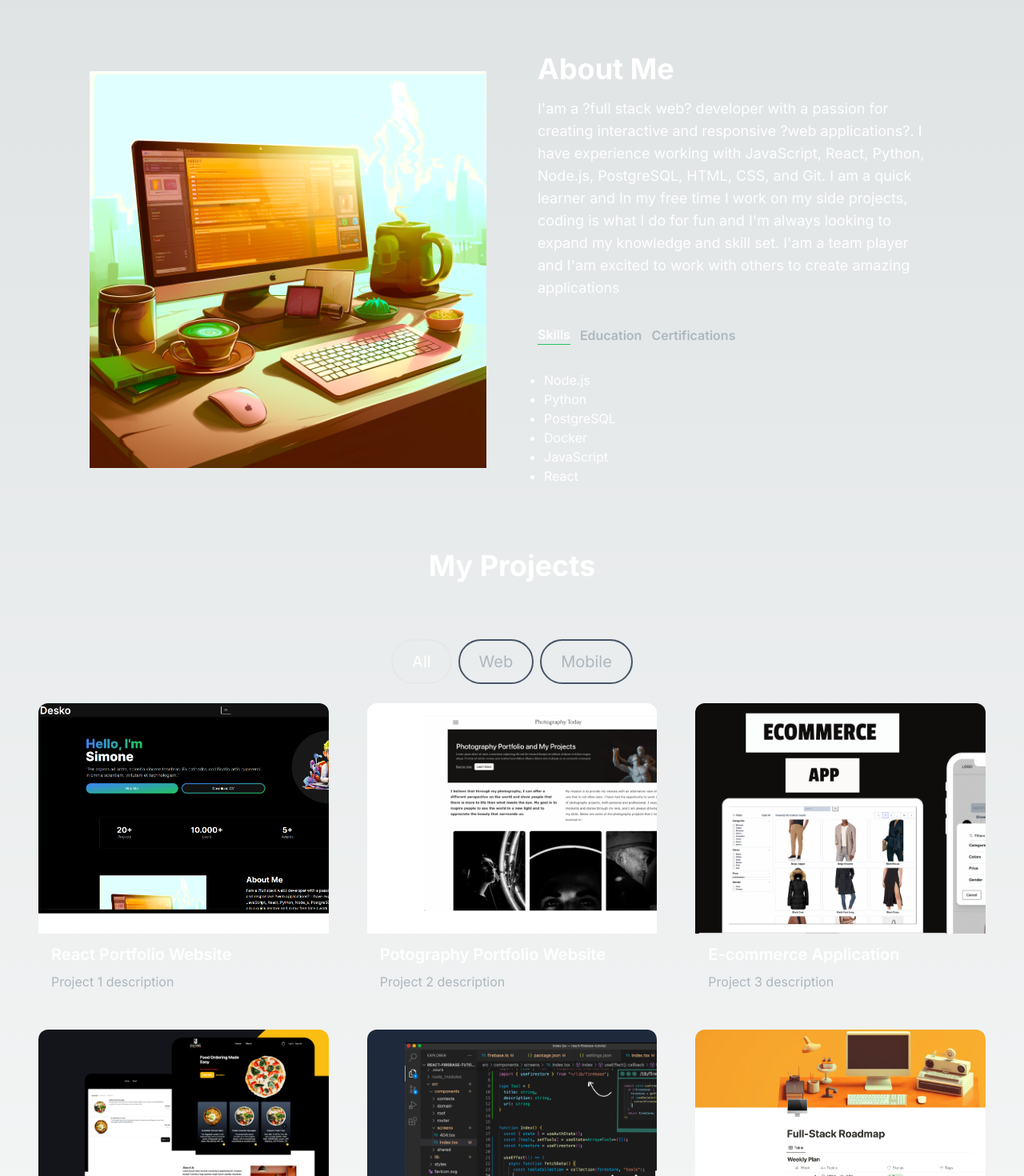
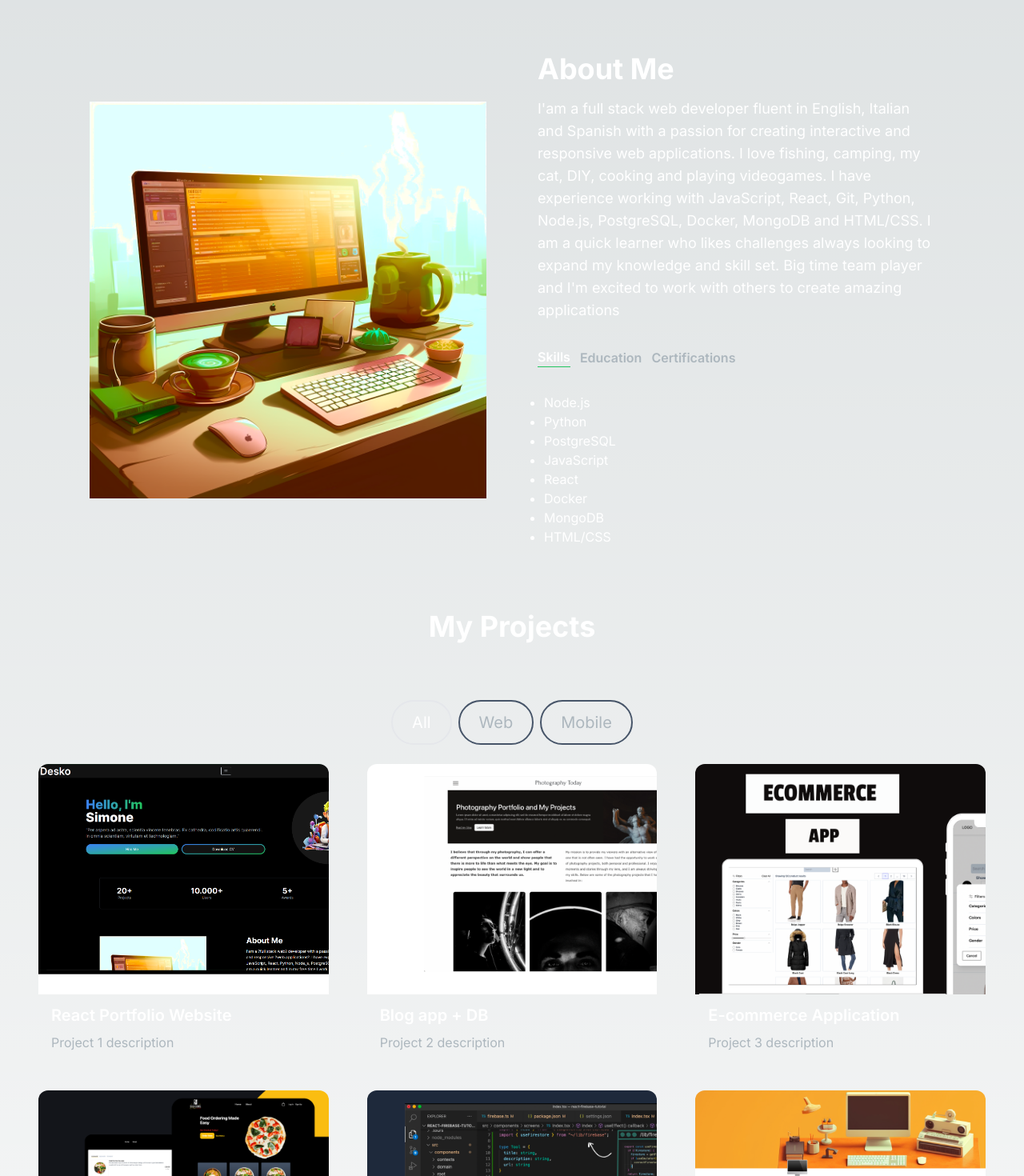
Before and after one commit to Desko95/portfolio-website, a Next.js app: page / in a window 1280 px wide. Shown: the part 740-2210 px from the top of the page at 80% size. Built offline with nearby package versions, Linux system fonts and the light colour scheme.

Commit message:
my projects edit

```diff
--- a/app/components/AboutSection.jsx
+++ b/app/components/AboutSection.jsx
@@ -12,9 +12,11 @@ const TAB_DATA = [
         <li>Node.js</li>
         <li>Python</li>
         <li>PostgreSQL</li>
-        <li>Docker</li>
         <li>JavaScript</li>
         <li>React</li>
+        <li>Docker</li>
+        <li>MongoDB</li>
+        <li>HTML/CSS</li>
       </ul>
     ),
   },
@@ -24,7 +26,8 @@ const TAB_DATA = [
     content: (
       <ul className="list-disc pl-2">
         <li>Fullstack Academy of Code</li>
-        <li>University of California, Santa Cruz</li>
+        <li>Harvard CS50</li>
+        <li>The Complete Python Pro Bootcamp for 2023</li>
       </ul>
     ),
   },
@@ -57,14 +60,15 @@ const AboutSection = () => {
         <div className="mt-4 md:mt-0 text-left flex flex-col h-full">
           <h2 className="text-4xl font-bold text-white mb-4">About Me</h2>
           <p className="text-base lg:text-lg">
-            I&apos;am a ?full stack web? developer with a passion for creating
-            interactive and responsive ?web applications?. I have experience
-            working with JavaScript, React, Python, Node.js, PostgreSQL,
-            HTML, CSS, and Git. I am a quick learner and In my free time I work
-            on my side projects, coding is what I do for fun and
-            I&apos;m always looking to expand my knowledge and skill set.
-            I&apos;am a team player and
-            I&apos;am excited to work with others to create amazing applications
+            I&apos;am a full stack web developer fluent in English, Italian and Spanish
+            with a passion for creating
+            interactive and responsive web applications.
+            I love fishing, camping, my cat, DIY, cooking and playing videogames.
+            I have experience working with JavaScript, React, Git, Python, Node.js, PostgreSQL, Docker, MongoDB and
+            HTML/CSS. I am a quick learner who likes challenges
+            always looking to expand my knowledge and skill set.
+            Big time team player and
+            I&apos;m excited to work with others to create amazing applications
           </p>
           <div className="flex flex-row justify-start mt-8">
             <TabButton
--- a/app/components/ProjectsSection.jsx
+++ b/app/components/ProjectsSection.jsx
@@ -16,11 +16,11 @@ const projectsData = [
   },
   {
     id: 2,
-    title: "Potography Portfolio Website",
+    title: "Blog app + DB",
     description: "Project 2 description",
     image: "/images/projects/2.png",
     tag: ["All", "Web"],
-    gitUrl: "/",
+    gitUrl: "https://github.com/Desko95/blog-app",
     previewUrl: "/",
   },
   {
@@ -52,7 +52,7 @@ const projectsData = [
   },
   {
     id: 6,
-    title: "Full-stack Roadmap",
+    title: "Potography Portfolio Website",
     description: "Project 5 description",
     image: "/images/projects/6.png",
     tag: ["All", "Web"],
```
